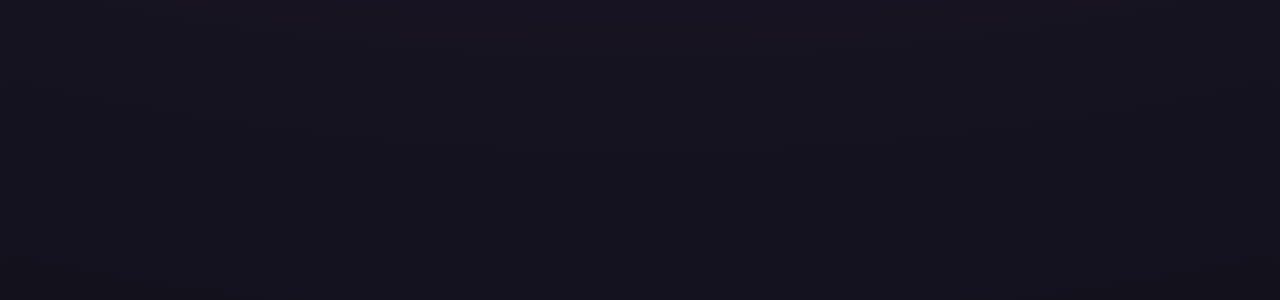
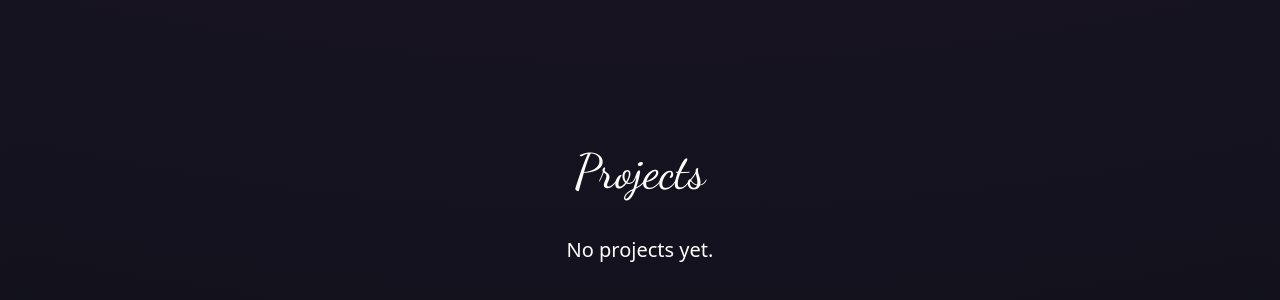
Before and after one commit to Edoo29/hi-im-edo-portfolio, a Next.js app: page / in a window 1280 px wide. Shown: the part 5640-5940 px from the top of the page. Built offline with nearby package versions, Linux system fonts and the light colour scheme.

Commit message:
Added the projects section

```diff
--- a/src/app/projects/page.tsx
+++ b/src/app/projects/page.tsx
@@ -1,8 +1,14 @@
+import { dancing_script } from "../font";
+
 export default function Projects() {
   return (
-    <div
-      id="skills"
-      className="hidden md:block mt-[700px] h-10 md:h-[200px]"
-    ></div>
+    <div id="skills" className="hidden md:block mt-[700px] h-[200px]">
+      <p
+        className={`${dancing_script.className} text-white text-center text-5xl`}
+      >
+        Projects
+      </p>
+      <p className="text-white text-center text-xl mt-10">No projects yet.</p>
+    </div>
   );
 }
```
